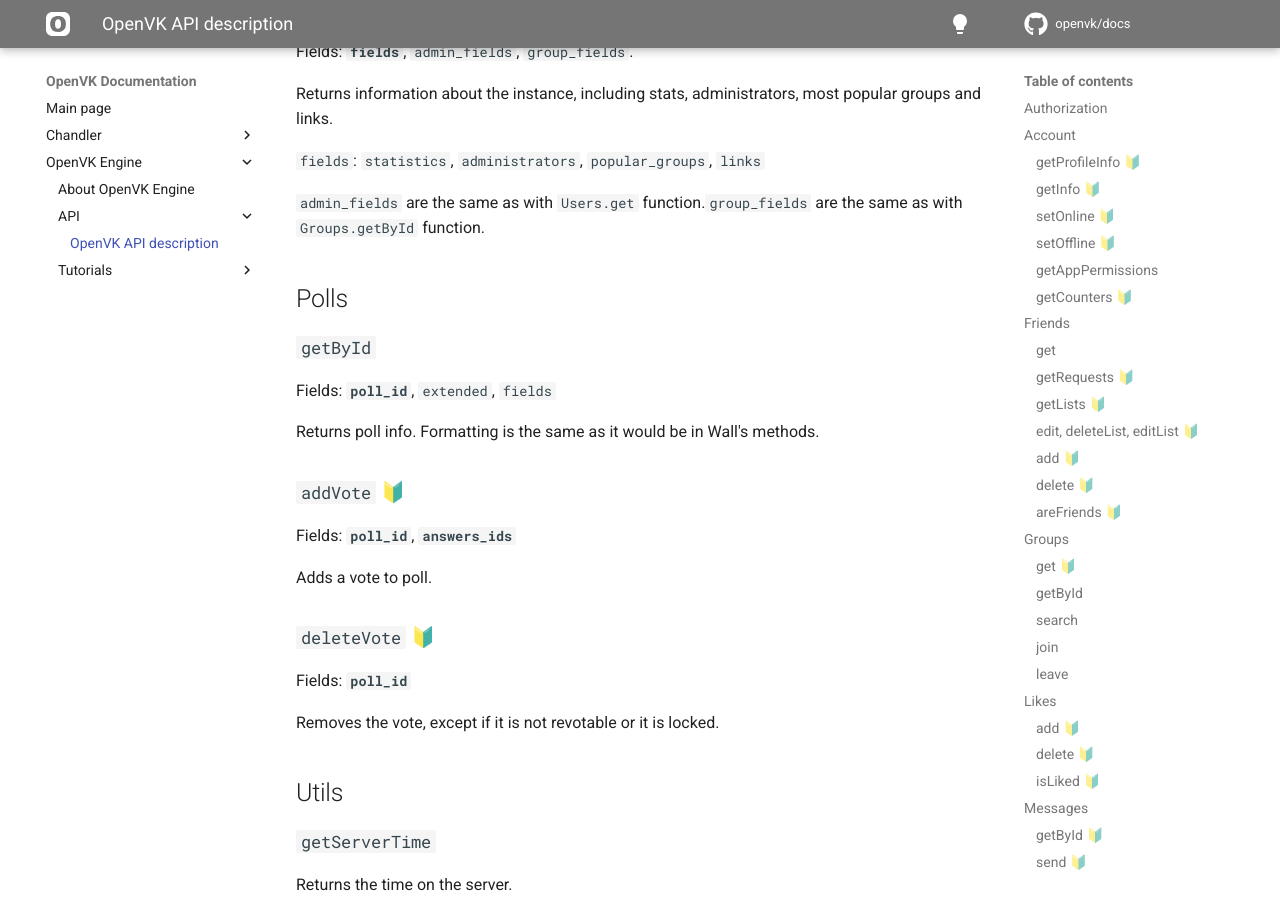
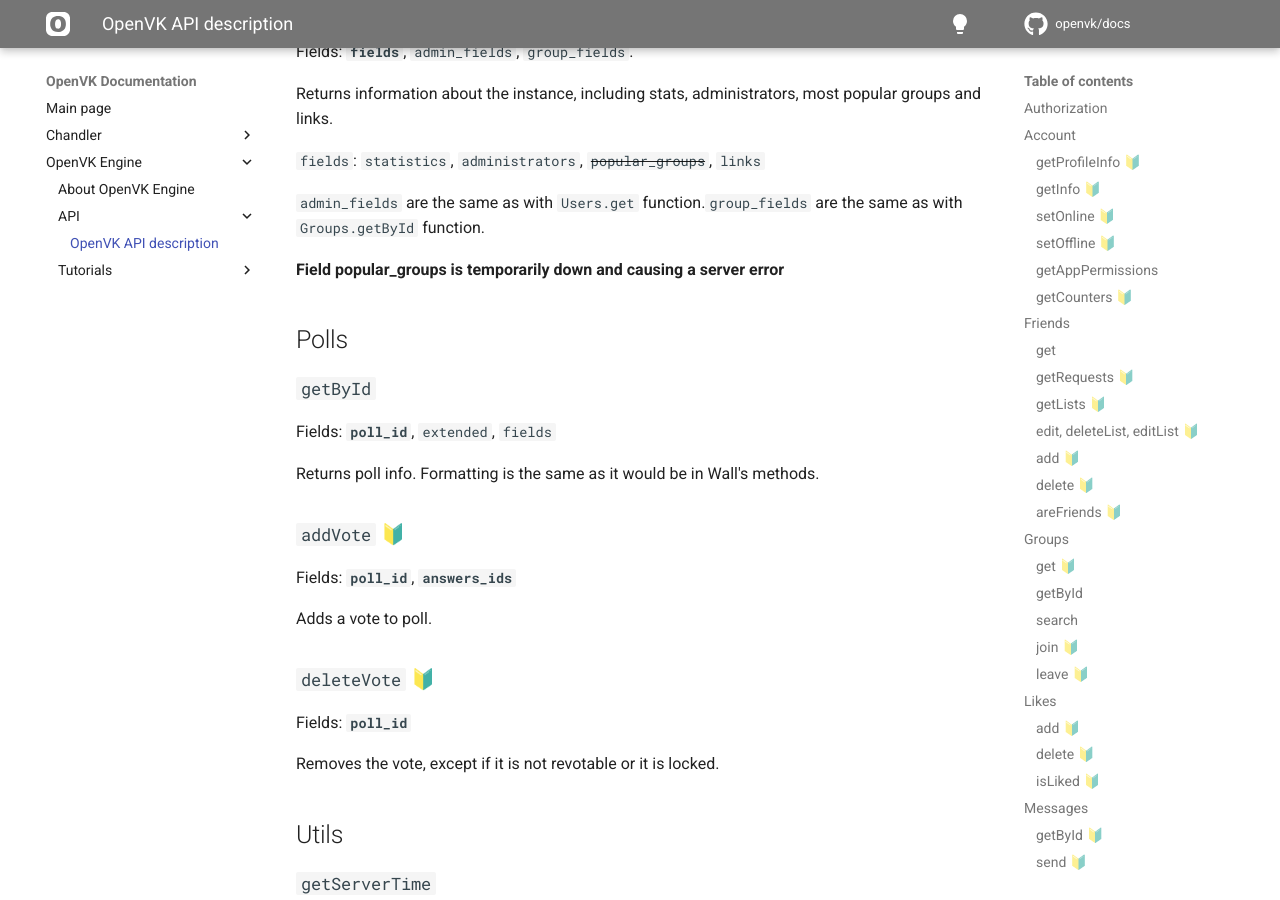
Before and after one commit to OpenVK/docs, an MkDocs documentation site: the page built from docs/openvk_engine/api/description.md, in a window 1280 px wide and 900 px high, scrolled down 7037 px. Built offline with MkDocs 1.6.1 and Material for MkDocs 9.7.7, drawn with Linux system fonts in a browser that asks for light colours; comment, search, counter and statistics services are not loaded.

Commit message:
Update description.md
fixed auth flag & added remark for popular_groups field

```diff
--- a/docs/openvk_engine/api/description.md
+++ b/docs/openvk_engine/api/description.md
@@ -177,13 +177,13 @@ Fields: **`q`**, `offset`, `count`
 
 Searches for groups.
 
-### `join`
+### `join` 🔰
 
 Fields: **`group_id`**
 
 Joins the group. Returns 1 on success.
 
-### `leave`
+### `leave` 🔰
 
 Fields: **`group_id`**
 
@@ -295,9 +295,11 @@ Fields: **`fields`**, `admin_fields`, `group_fields`.
 
 Returns information about the instance, including stats, administrators, most popular groups and links.
 
-`fields`: `statistics`, `administrators`, `popular_groups`, `links`
+`fields`: `statistics`, `administrators`, ~~`popular_groups`~~, `links`
 
 `admin_fields` are the same as with `Users.get` function.`group_fields` are the same as with `Groups.getById` function.
+
+**Field popular_groups is temporarily down and causing a server error**
 
 ## Polls
 
```
